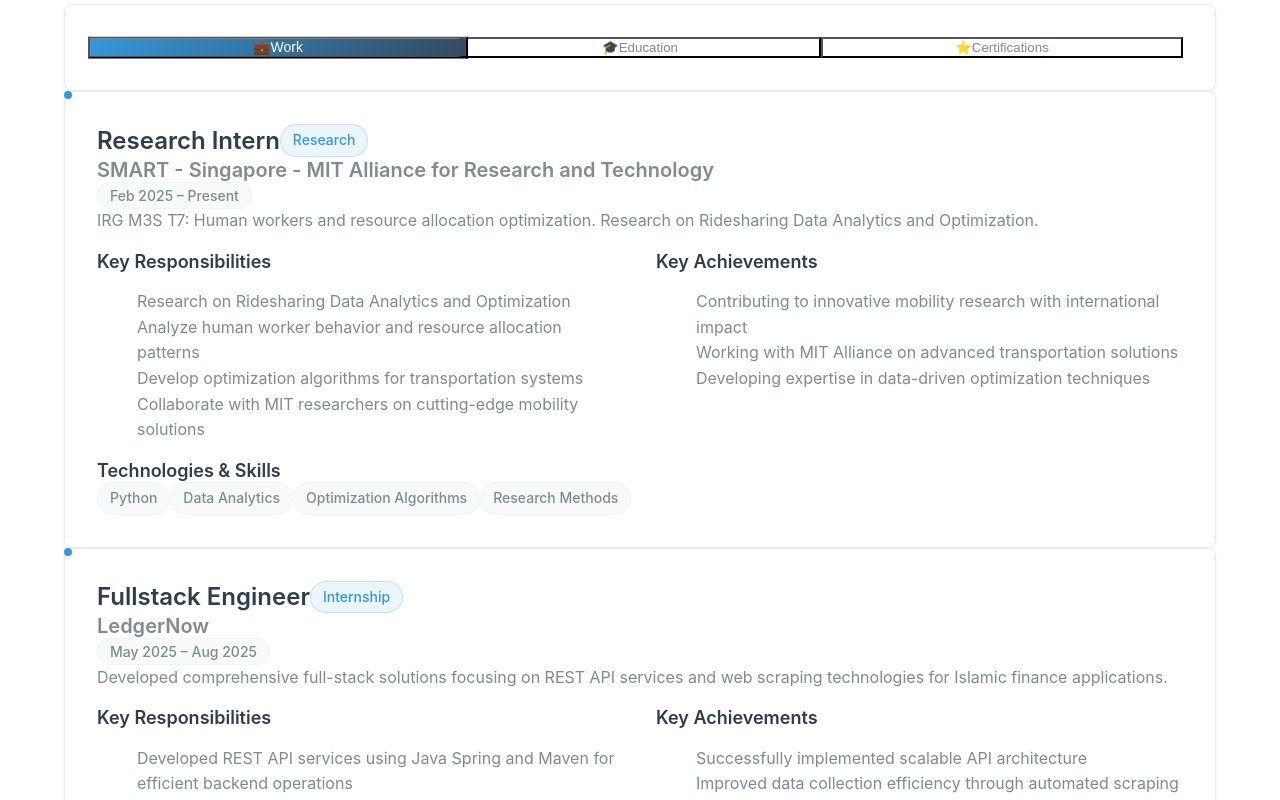
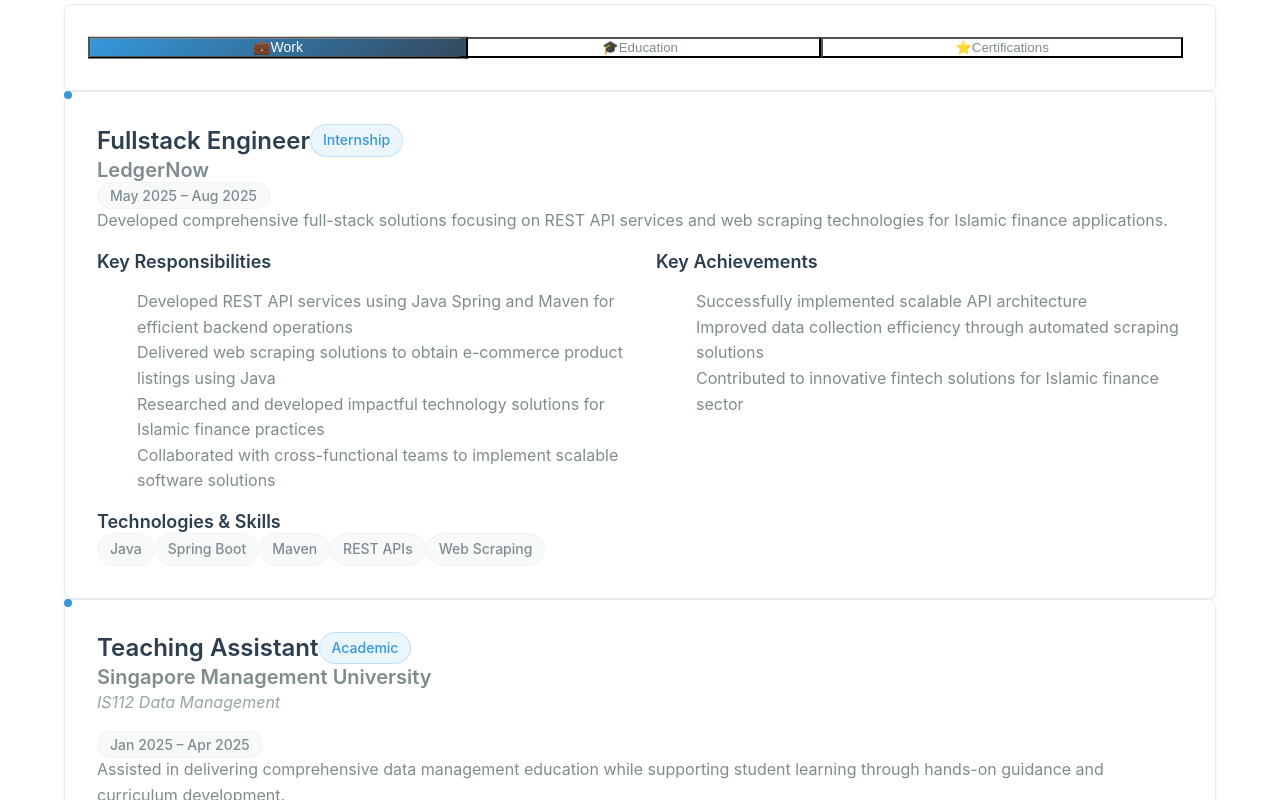
Before and after one commit to weijienitals/portfolio, a Next.js app in the folder my-portfolio/: page / in a window 1280 px wide. Shown: the part 3600-4400 px from the top of the page. Built offline with nearby package versions, Linux system fonts and the light colour scheme.

Commit message:
remove expereince

```diff
--- a/my-portfolio/components/Experience.tsx
+++ b/my-portfolio/components/Experience.tsx
@@ -12,25 +12,6 @@
   ];
 
   const workExperiences = [
-    {
-      title: "Research Intern",
-      company: "SMART - Singapore - MIT Alliance for Research and Technology",
-      period: "Feb 2025 – Present",
-      type: "Research",
-      description: "IRG M3S T7: Human workers and resource allocation optimization. Research on Ridesharing Data Analytics and Optimization.",
-      responsibilities: [
-        "Research on Ridesharing Data Analytics and Optimization",
-        "Analyze human worker behavior and resource allocation patterns",
-        "Develop optimization algorithms for transportation systems",
-        "Collaborate with MIT researchers on cutting-edge mobility solutions"
-      ],
-      technologies: ["Python", "Data Analytics", "Optimization Algorithms", "Research Methods"],
-      achievements: [
-        "Contributing to innovative mobility research with international impact",
-        "Working with MIT Alliance on advanced transportation solutions",
-        "Developing expertise in data-driven optimization techniques"
-      ]
-    },
     {
       title: "Fullstack Engineer",
       company: "LedgerNow",
```
